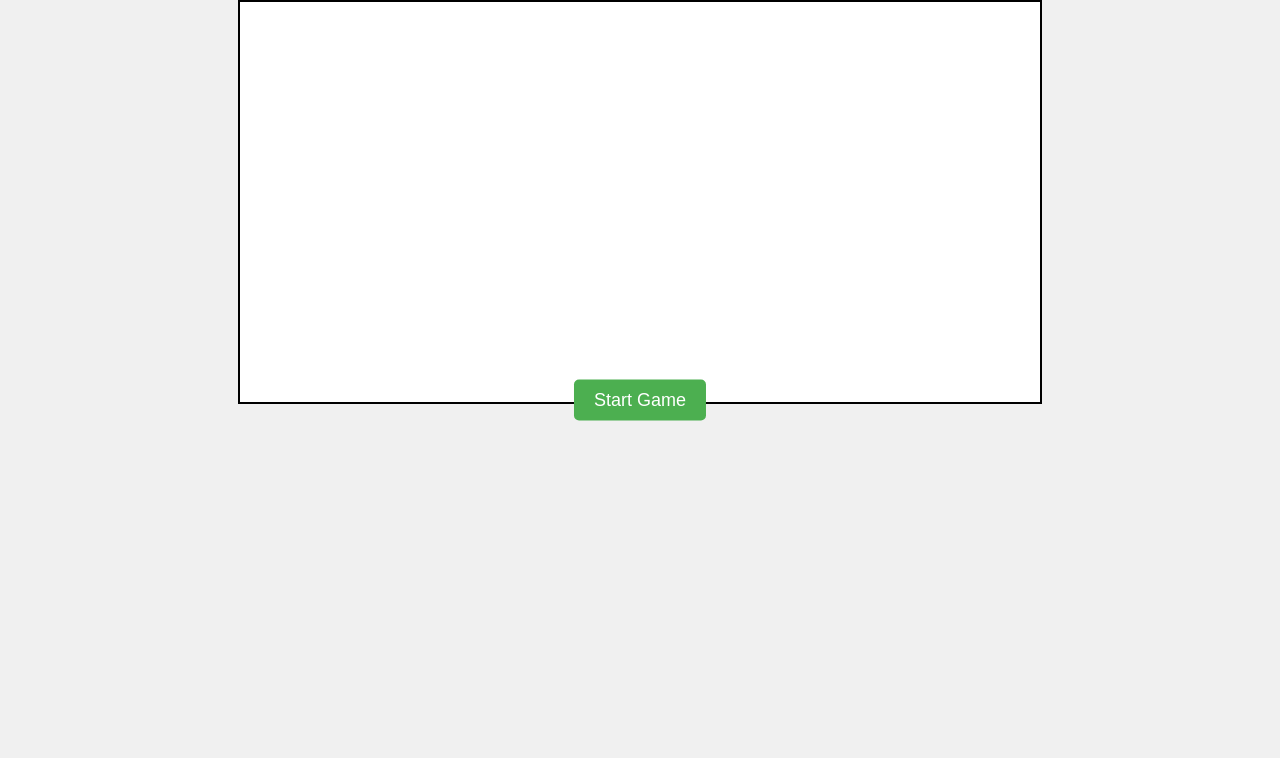
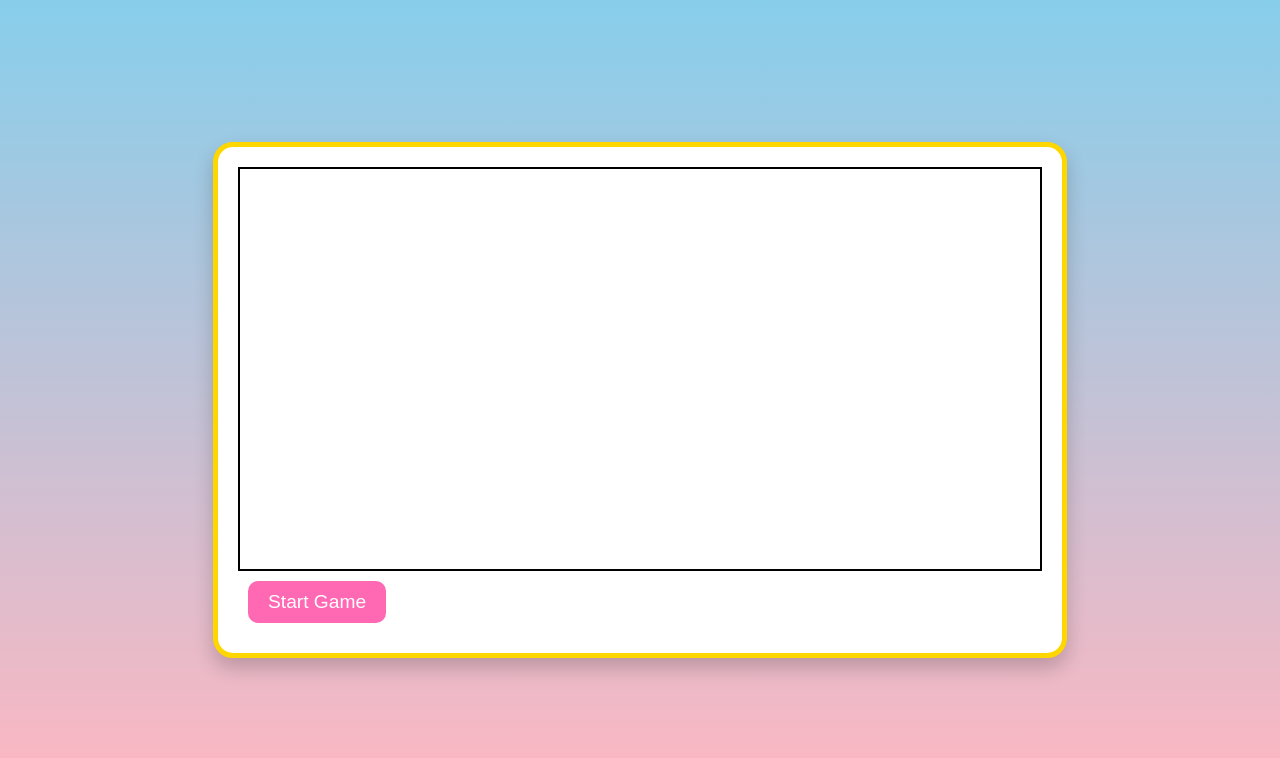
Before and after one commit to cmary2023/jumping-game, a plain HTML site: page index.html in a window 1280 px wide. Drawn offline with Linux system fonts and the light colour scheme.

Commit message:
updated css styles

```diff
--- a/css/styles.css
+++ b/css/styles.css
@@ -1,8 +1,12 @@
 body {
+    font-family: 'Fredoka One', sans-serif; /* Use a playful font */
+    background: linear-gradient(to bottom, #87CEEB, #FFB6C1); /* Sky-like gradient */
     margin: 0;
     padding: 0;
-    overflow: hidden;
-    background-color: #f0f0f0;
+    display: flex;
+    justify-content: center;
+    align-items: center;
+    height: 100vh;
 }
 
 canvas {
@@ -30,19 +34,26 @@ canvas {
 }
 
 #startButton, #restartButton {
-    position: absolute;
-    top: 50%;
-    left: 50%;
-    transform: translate(-50%, -50%);
+    font-size: 1.2rem;
     padding: 10px 20px;
-    font-size: 18px;
-    background-color: #4CAF50;
+    margin: 10px;
+    border: none;
+    border-radius: 10px;
+    background: #FF69B4; /* Bright pink */
     color: white;
-    border: none;
-    border-radius: 5px;
     cursor: pointer;
+    transition: transform 0.2s, background 0.2s;
 }
 
 #startButton:hover, #restartButton:hover {
-    background-color: #45a049;
+    background: #FF1493; /* Darker pink */
+    transform: scale(1.1);
 }
+
+#game-container {
+    background: #fff;
+    border: 5px solid #FFD700; /* Gold border */
+    border-radius: 20px;
+    padding: 20px;
+    box-shadow: 0 10px 20px rgba(0, 0, 0, 0.2);
+}
--- a/index.html
+++ b/index.html
@@ -4,6 +4,7 @@
     <meta charset="UTF-8">
     <meta name="viewport" content="width=device-width, initial-scale=1.0">
     <title>Jumping Game</title>
+    <link href="https://fonts.googleapis.com/css2?family=Fredoka+One&display=swap" rel="stylesheet">
     <link rel="stylesheet" href="css/styles.css">
 </head>
 <body>
```
